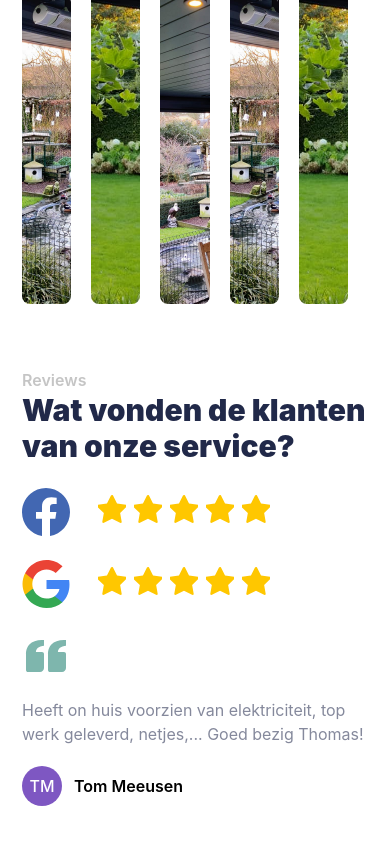
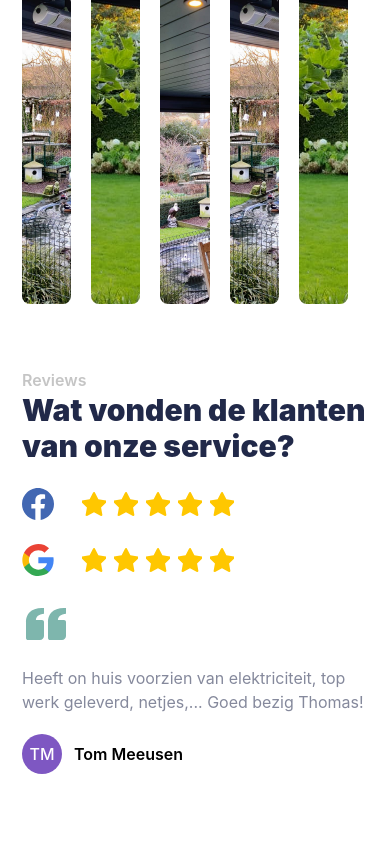
Before and after one commit to web3thijs/twe-nextjs-frontend, a Next.js app: page / in a window 390 px wide. Shown: the part 3064-3908 px from the top of the page. Built offline with nearby package versions, Linux system fonts and the light colour scheme.

Commit message:
Responsive

```diff
--- a/components/sections/Reviews.tsx
+++ b/components/sections/Reviews.tsx
@@ -5,27 +5,31 @@ import Image from 'next/image'
 function Reviews() {
   return (
     <>
-        <div className="grid md:grid-cols-2">
+        <div className="grid sm:grid-cols-2">
             <div>
               <Title text="Reviews" row1={"Wat vonden de klanten"} row2={"van onze service?"}></Title>
 
               <div className="mt-6 flex content-center">
-                <Image alt="Facebook logo" src={'/reviews/facebook.svg'} layout="fixed" height={48} width={48} objectFit="cover"/>
+                <div className="relative w-8 h-8">
+                  <Image alt="Facebook logo" src={'/reviews/facebook.svg'} layout="fill" objectFit="cover"/>
+                </div>
                 <div className="flex my-auto ml-5">
                   {[...Array(5)].map((x, i) =>
-                    <div key={i} className={'ml-2'}>
-                      <Image alt="Star filled" src={'/reviews/star-fill.svg'} layout="fixed" height={28} width={28} objectFit="cover"/>
+                    <div key={i} className={'relative ml-2 w-6 h-6'}>
+                      <Image alt="Star filled" src={'/reviews/star-fill.svg'} layout="fill" objectFit="cover"/>
                     </div>
                   )}
                 </div>
               </div>
 
               <div className="mt-6 flex content-center">
-                <Image alt="Google logo" src={'/reviews/google.svg'} layout="fixed" height={48} width={48} objectFit="cover"/>
+                <div className="relative w-8 h-8">
+                  <Image alt="Google logo" src={'/reviews/google.svg'} layout="fill" objectFit="cover"/>
+                </div>
                 <div className="flex my-auto ml-5">
                   {[...Array(5)].map((x, i) =>
-                    <div key={i} className={'ml-2'}>
-                      <Image alt="Star filled" src={'/reviews/star-fill.svg'} layout="fixed" height={28} width={28} objectFit="cover"/>
+                    <div key={i} className={'relative ml-2 w-6 h-6'}>
+                      <Image alt="Star filled" src={'/reviews/star-fill.svg'} layout="fill" objectFit="cover"/>
                     </div>
                   )}
                 </div>
```
